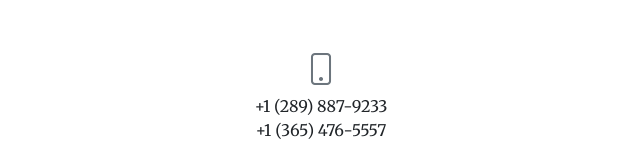
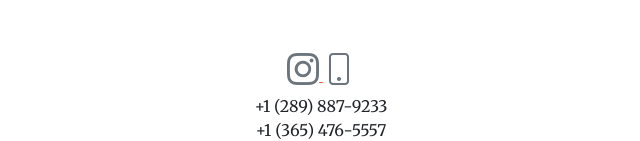
Before and after one commit to Belal-Hafez/Belal-Hafez.github.io, a plain HTML site: page index.html in a window 1280 px wide. Shown: the part 3154-3295 px from the top of the page, without its empty margins (319-959 px from the left). Drawn offline with nearby package versions, Linux system fonts and the light colour scheme; some packages are replaced by stand-ins of ours; a script that the page names is missing.

Commit message:
Add files via upload

```diff
--- a/index.html
+++ b/index.html
@@ -229,15 +229,15 @@
                 </div>
                 <div class="row gx-4 gx-lg-5 justify-content-center">
                     <div class="col-lg-4 text-center mb-5 mb-lg-0">
+                        <a href="https://instagram.com/fuadconstruction.ca/" target="_blank">
+                            <i class="bi-instagram fs-2 mb-2 text-muted"></i>
+                        </a>
                         <i class="bi-phone fs-2 mb-3 text-muted"></i>
                         <div>+1 (289) 887-9233</div>
                         <div>+1 (365) 476-5557</div>
+                    </div>
 
-                    </div>
                 </div>
-
-
-
 
 
             </div>
```
